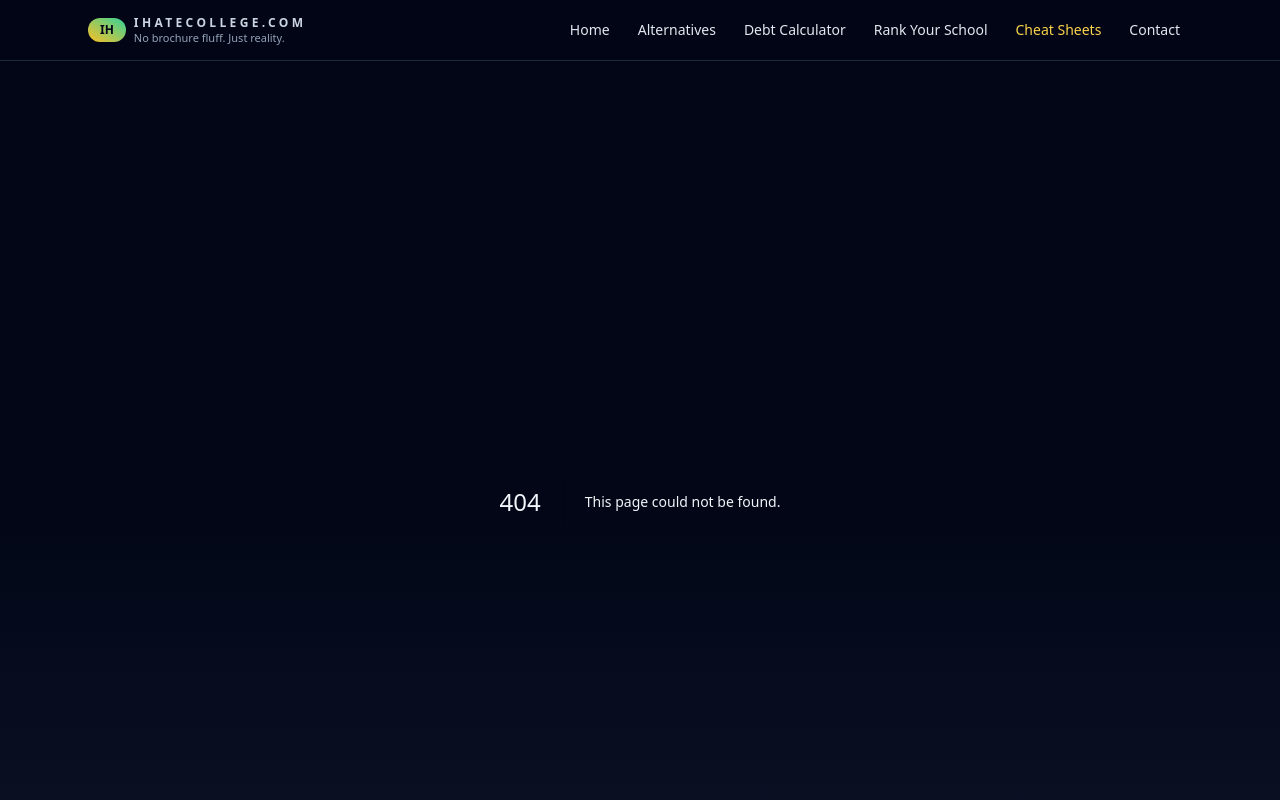
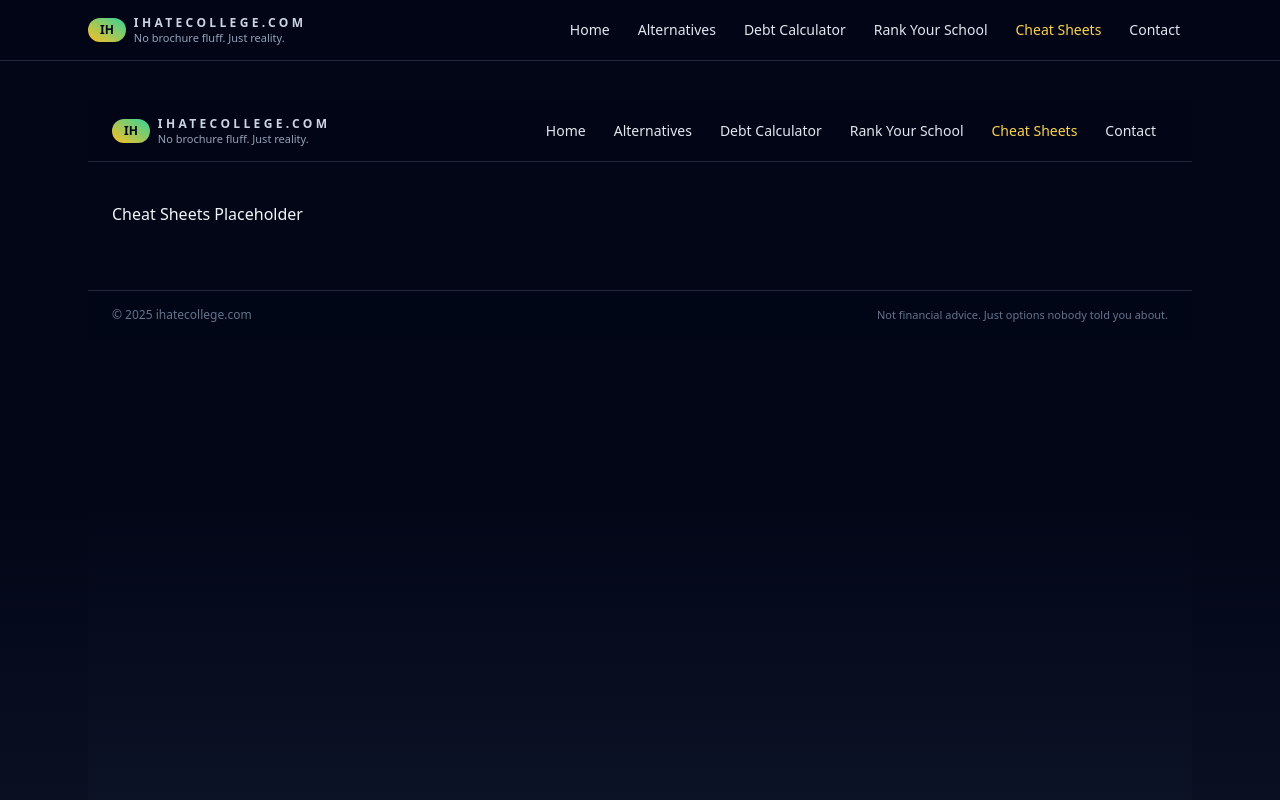
Before and after one commit to placebetsai/Ihatecollege, a Next.js app: page /cheat-sheets in a window 1280 px wide. Before the commit this address had no page. Shown: the top 800 px of the page. Built offline with nearby package versions, Linux system fonts and the light colour scheme.

Commit message:
Create cheat-sheets.js

```diff
--- /dev/null
+++ b/pages/cheat-sheets.js
@@ -0,0 +1,9 @@
+import Layout from '../components/Layout';
+
+export default function CheatSheets() {
+  return (
+    <Layout title="Cheat Sheets">
+      <h1>Cheat Sheets Placeholder</h1>
+    </Layout>
+  );
+}
```
